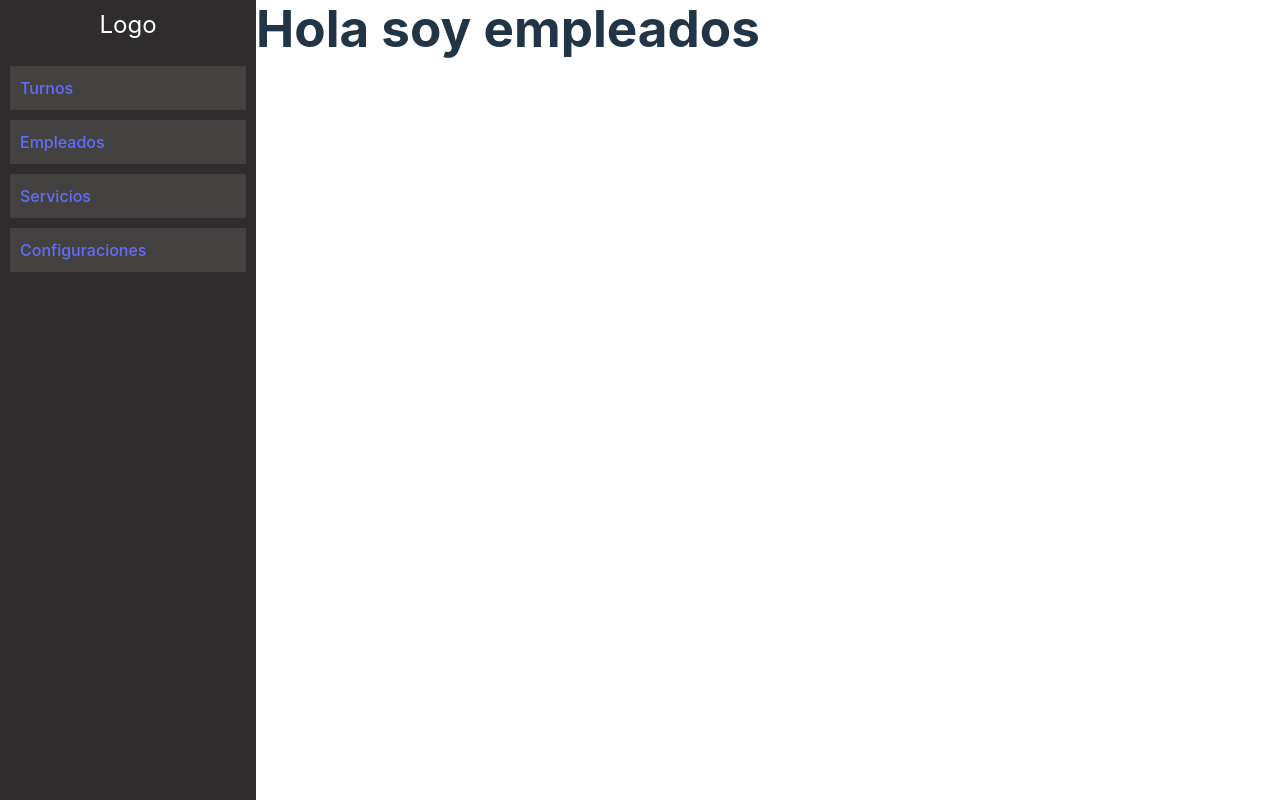
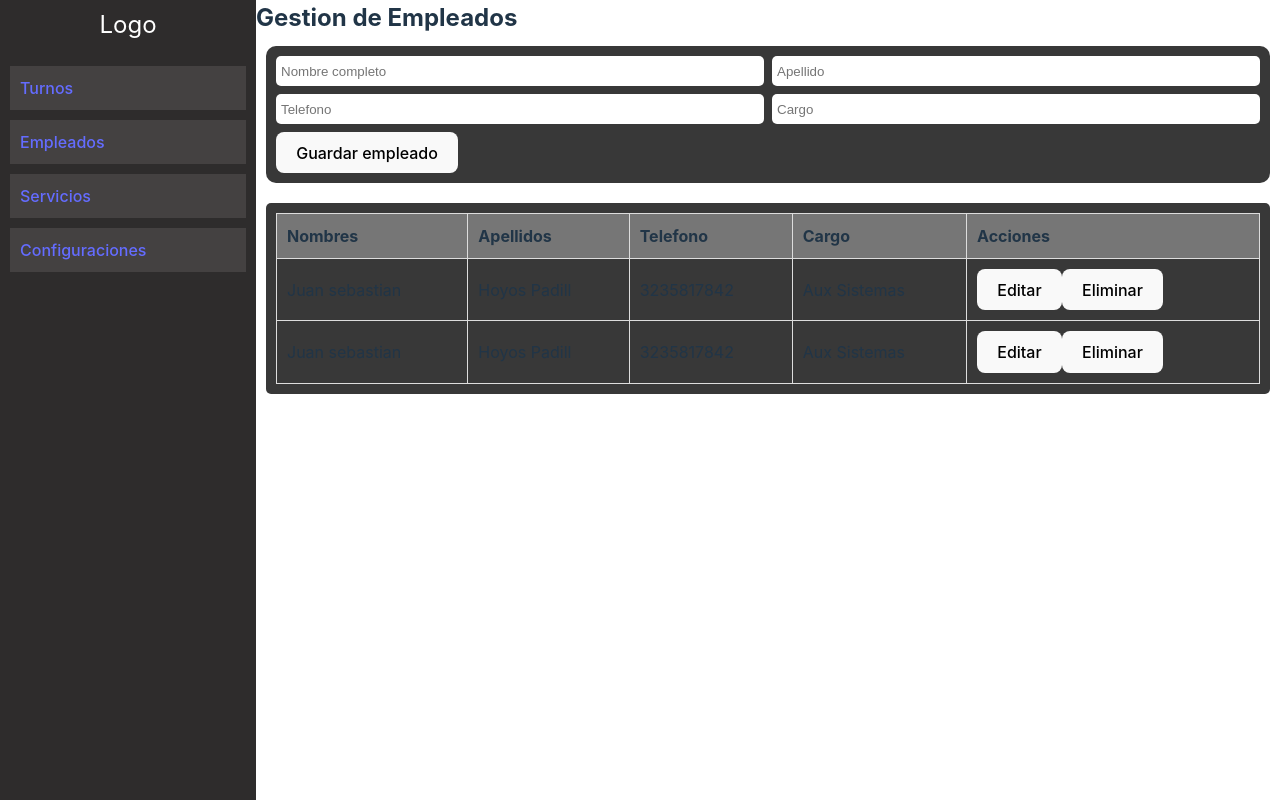
Before and after one commit to JuanHoyosPadilla/gestion_turnos, a React (Vite) app: page /empleados in a window 1280 px wide. Built offline with nearby package versions, Linux system fonts and the light colour scheme.

Commit message:
ui del modulo de empleado sin funcionalidad

```diff
--- /dev/null
+++ b/src/components/formularioEmpleado/FormEmpleados.jsx
@@ -0,0 +1,24 @@
+import './estilosFormEmpleados.css'
+export const FormEmpleados = () => {
+    return <div className='container_fomulario'>
+        <div className="formulario_container">
+            <form>
+                <div>
+                    <input type="text" name="nombre" placeholder="Nombre completo" />
+                </div>
+                <div>
+                    <input type="text" name="apellido" placeholder="Apellido" />
+                </div>
+                <div>
+                    <input type="number" name="telefono" placeholder="Telefono" />
+                </div>
+                <div>
+                    <input type="text" name="cargo" placeholder="Cargo" />
+                </div>
+                <div>
+                    <button>Guardar empleado</button>
+                </div>
+            </form>
+        </div>
+    </div>
+}
--- /dev/null
+++ b/src/components/formularioEmpleado/estilosFormEmpleados.css
@@ -0,0 +1,29 @@
+.container_fomulario{
+    padding: 10px;
+    display: flex;
+    flex-direction: column;
+    gap: 1rem;
+}
+
+.container_fomulario .formulario_container {
+    background-color: rgb(56, 56, 56);
+    padding: 10px;
+    border-radius: 10px;
+}
+
+.container_fomulario .formulario_container form {
+    display: grid;
+    gap: 0.5rem;
+    grid-template-columns: 1fr 1fr;
+}
+
+.container_fomulario .formulario_container form div input {
+   width: 100%;
+    height: 30px;
+    border: none;
+    background-color: white;
+    color: black;
+    outline: none;
+    padding: 5px;
+    border-radius: 5px;
+}
--- /dev/null
+++ b/src/components/vistaEmpleados/EstilosTabla.css
@@ -0,0 +1,23 @@
+.container-vista {
+    background-color: rgb(56, 56, 56);
+    margin: 10px;
+    padding: 10px;
+    border-radius: 5px;
+
+}
+.table {
+    width: 100%;
+    border-collapse: collapse;
+   border-radius: 10px;
+}
+
+.table th, .table td {
+    border: 1px solid #ddd;
+    padding: 10px;
+    text-align: left;
+
+}
+
+.table th {
+    background-color: #f4f4f453;
+}
--- /dev/null
+++ b/src/components/vistaEmpleados/VistaTodosEmpleados.jsx
@@ -0,0 +1,36 @@
+import './EstilosTabla.css'
+export const VistaTodosEmpleados = () => {
+    return <div className='container-vista'>
+        <table className="table">
+            <thead>
+                <th>Nombres</th>
+                <th>Apellidos</th>
+                <th>Telefono</th>
+                <th>Cargo</th>
+                <th>Acciones</th>
+            </thead>
+            <tbody>
+                <tr>
+                    <td>Juan sebastian</td>
+                    <td>Hoyos Padill</td>
+                    <td>3235817842</td>
+                    <td>Aux Sistemas</td>
+                    <td>
+                        <button>Editar</button>
+                        <button>Eliminar</button>
+                    </td>
+                </tr>
+                <tr>
+                    <td>Juan sebastian</td>
+                    <td>Hoyos Padill</td>
+                    <td>3235817842</td>
+                    <td>Aux Sistemas</td>
+                    <td>
+                        <button>Editar</button>
+                        <button>Eliminar</button>
+                    </td>
+                </tr>
+            </tbody>
+        </table>
+    </div>
+}
--- a/src/pages/Empleados.jsx
+++ b/src/pages/Empleados.jsx
@@ -1,3 +1,11 @@
+import { FormEmpleados } from "../components/formularioEmpleado/FormEmpleados";
+import { VistaTodosEmpleados } from "../components/vistaEmpleados/VistaTodosEmpleados";
+
 export default function Empleados(){
-    return <><h1>Hola soy empleados</h1></>
+    return <section>
+        <h2>Gestion de Empleados</h2>
+        <FormEmpleados/>
+        <VistaTodosEmpleados/>
+
+    </section>
 }
```
